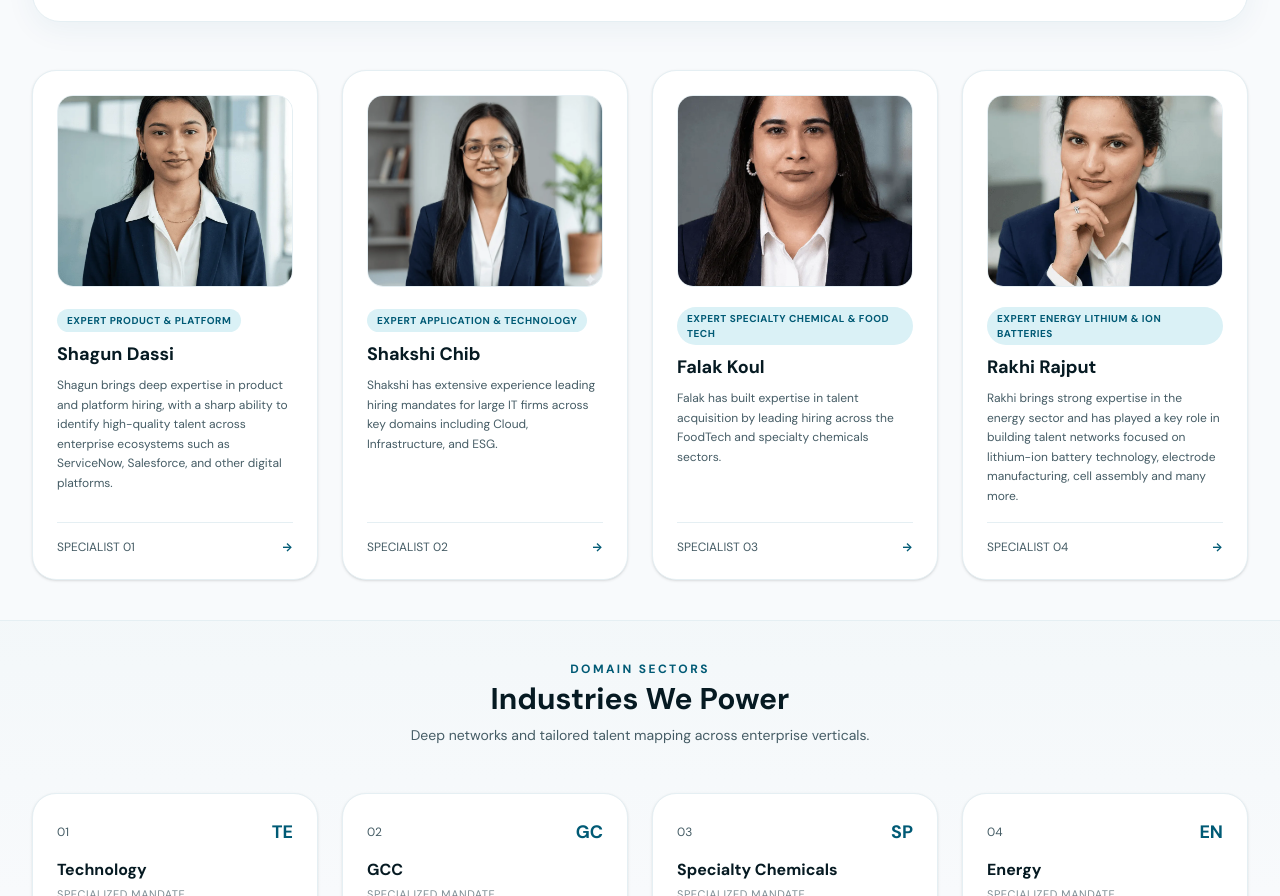
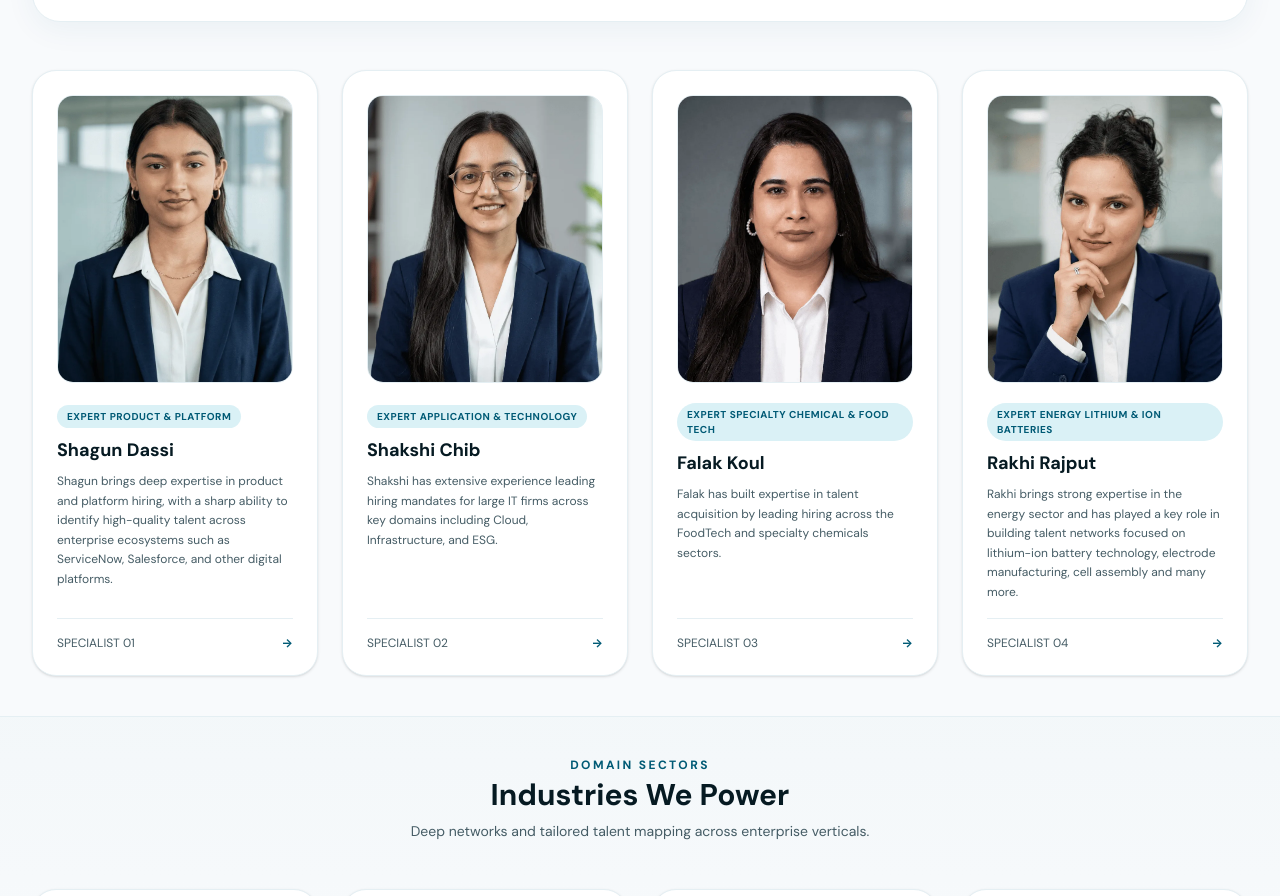
Before and after one commit to tushar-candorworks/ElementSkill-Redesign, a React (Vite) app: page /hiring in a window 1280 px wide. Shown: the part 1024-1920 px from the top of the page. Built offline with nearby package versions, Linux system fonts and the light colour scheme.

Commit message:
style: fix specialist photos height and top alignment on HiringPage

```diff
--- a/src/pages/HiringPage.jsx
+++ b/src/pages/HiringPage.jsx
@@ -117,16 +117,16 @@ export function HiringPage() {
                   className="bg-white rounded-[24px] p-6 border border-[#e5eff3] shadow-sm flex flex-col justify-between transition-all duration-300 hover:-translate-y-1 hover:shadow-md hover:border-[#005a75]/40 group"
                 >
                   <div>
-                    <div className="w-full h-48 rounded-2xl bg-[#daf1f6]/30 overflow-hidden mb-5 border border-[#e5eff3] relative flex items-center justify-center">
+                    <div className="w-full h-64 sm:h-72 rounded-2xl bg-[#daf1f6]/30 overflow-hidden mb-5 border border-[#e5eff3] relative flex items-center justify-center">
                       {photo ? (
                         <img
                           src={photo}
                           alt={expert.name}
-                          width="240"
-                          height="192"
+                          width="288"
+                          height="288"
                           loading="lazy"
                           decoding="async"
-                          className="w-full h-full object-cover group-hover:scale-105 transition-all duration-500"
+                          className="w-full h-full object-cover object-top group-hover:scale-105 transition-all duration-500"
                         />
                       ) : (
                         <div className="flex items-center justify-center text-3xl font-bold text-[#005a75]/60">
```
